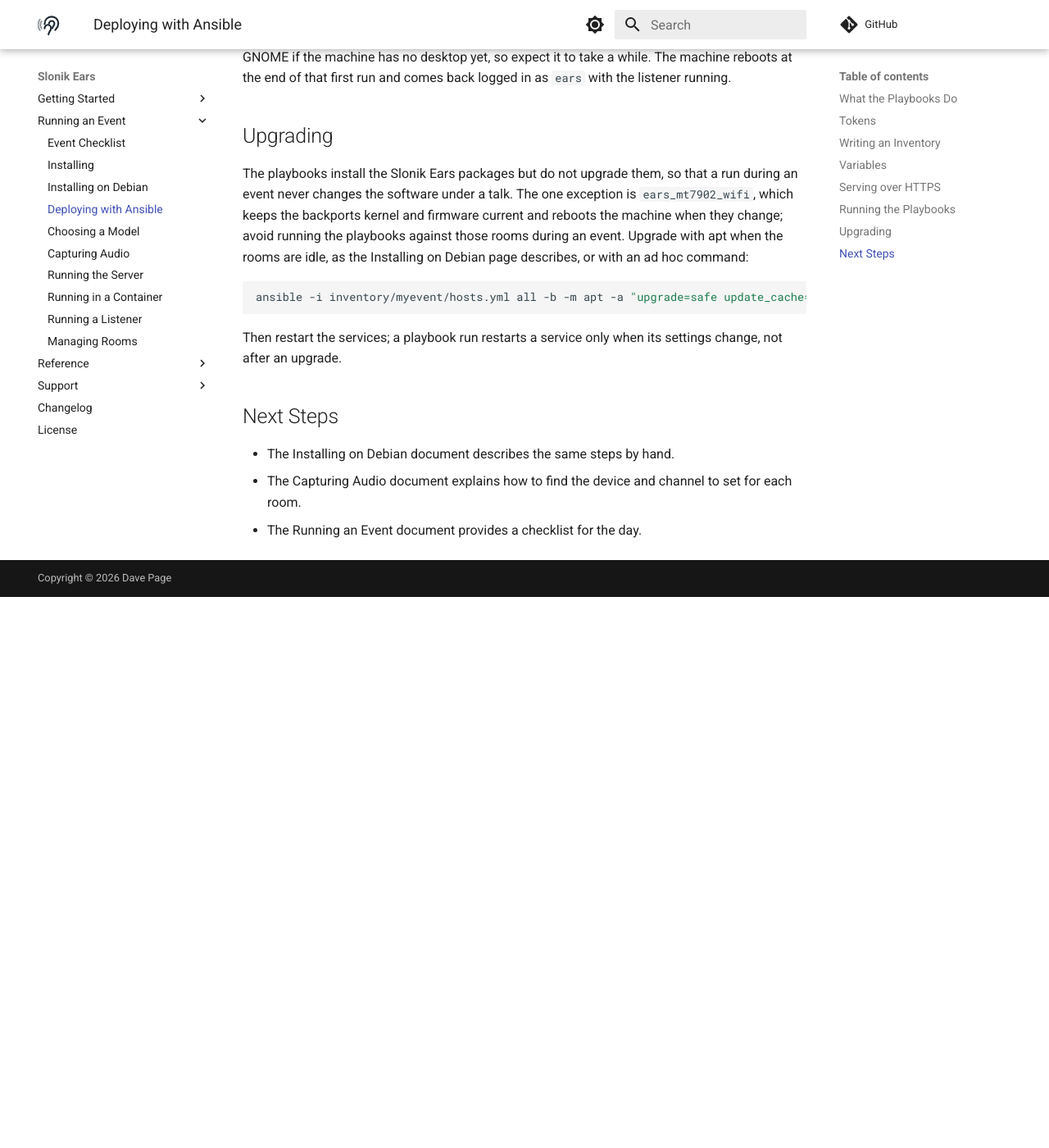
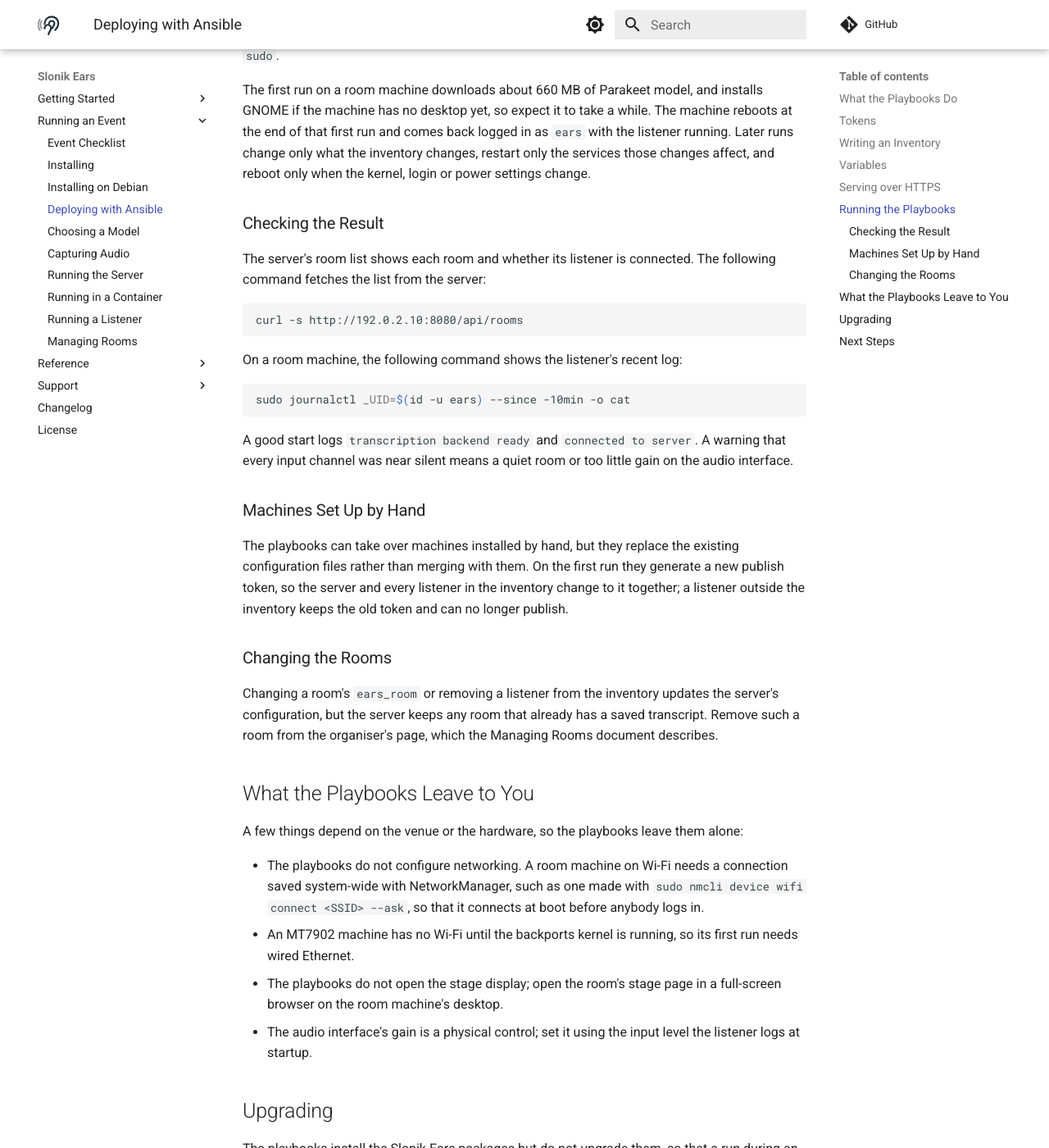
Before and after one commit to dpage/slonik-ears, an MkDocs documentation site: the page built from docs/ansible.md, in a window 1280 px wide and 1400 px high, scrolled down 5442 px. Shown: the whole window at 82% size. Built offline with MkDocs 1.6.1 and Material for MkDocs 9.7.7, drawn with Linux system fonts in a browser that asks for light colours; comment, search, counter and statistics services are not loaded; before the commit the page ends 6170 px from its top, so only the background shows below that; some of the changed text lies outside the part shown.

Commit message:
Document checking, adopting and restarting Ansible-managed machines
Cover what testing on real machines showed the page was missing: how to
check a run, what happens to hand-built machines and removed rooms,
what the playbooks leave to the operator, and how to restart the
services after an upgrade.

````diff
--- a/docs/ansible.md
+++ b/docs/ansible.md
@@ -145,6 +145,7 @@ the defaults live in each role's `defaults/main.yml`:
 | `ears_domain` | All | Empty | A domain name for the server; setting it adds Caddy and HTTPS. |
 | `ears_acme_email` | All | Empty | The address Let's Encrypt writes to about the certificate. |
 | `ears_server_url` | All | Derived | The address listeners and attendees use; override it when the rooms reach the server by another name. |
+| `ears_credentials_dir` | All | `credentials/` beside the inventory | Where the generated tokens are kept on the machine running Ansible. |
 | `ears_apt_url` | All | The project's repository | The Slonik Ears apt repository, for a mirror of your own. |
 
 Without `ears_domain`, the server answers plain HTTP on port 8080 and
@@ -191,7 +192,61 @@ add `--limit room-a` to work on a single room machine. Drop
 The first run on a room machine downloads about 660 MB of Parakeet
 model, and installs GNOME if the machine has no desktop yet, so expect
 it to take a while. The machine reboots at the end of that first run
-and comes back logged in as `ears` with the listener running.
+and comes back logged in as `ears` with the listener running. Later runs
+change only what the inventory changes, restart only the services those
+changes affect, and reboot only when the kernel, login or power settings
+change.
+
+### Checking the Result
+
+The server's room list shows each room and whether its listener is
+connected. The following command fetches the list from the server:
+
+```bash
+curl -s http://192.0.2.10:8080/api/rooms
+```
+
+On a room machine, the following command shows the listener's recent
+log:
+
+```bash
+sudo journalctl _UID=$(id -u ears) --since -10min -o cat
+```
+
+A good start logs `transcription backend ready` and
+`connected to server`. A warning that every input channel was near silent means a
+quiet room or too little gain on the audio interface.
+
+### Machines Set Up by Hand
+
+The playbooks can take over machines installed by hand, but they
+replace the existing configuration files rather than merging with them.
+On the first run they generate a new publish token, so the server and
+every listener in the inventory change to it together; a listener
+outside the inventory keeps the old token and can no longer publish.
+
+### Changing the Rooms
+
+Changing a room's `ears_room` or removing a listener from the inventory
+updates the server's configuration, but the server keeps any room that
+already has a saved transcript. Remove such a room from the organiser's
+page, which the Managing Rooms document describes.
+
+## What the Playbooks Leave to You
+
+A few things depend on the venue or the hardware, so the playbooks leave
+them alone:
+
+- The playbooks do not configure networking. A room machine on Wi-Fi
+  needs a connection saved system-wide with NetworkManager, such as one
+  made with `sudo nmcli device wifi connect <SSID> --ask`, so that it
+  connects at boot before anybody logs in.
+- An MT7902 machine has no Wi-Fi until the backports kernel is running,
+  so its first run needs wired Ethernet.
+- The playbooks do not open the stage display; open the room's stage
+  page in a full-screen browser on the room machine's desktop.
+- The audio interface's gain is a physical control; set it using the
+  input level the listener logs at startup.
 
 ## Upgrading
 
@@ -207,8 +262,15 @@ page describes, or with an ad hoc command:
 ansible -i inventory/myevent/hosts.yml all -b -m apt -a "upgrade=safe update_cache=true"
 ```
 
-Then restart the services; a playbook run restarts a service only when
-its settings change, not after an upgrade.
+Then restart the services, because a playbook run restarts a service
+only when its settings change, not after an upgrade. The following
+commands restart the server, then the transcription server and listener
+on every room machine:
+
+```bash
+ansible -i inventory/myevent/hosts.yml ears_server -b -m systemd -a "name=slonik-ears-server state=restarted"
+ansible -i inventory/myevent/hosts.yml ears_listeners -b -m shell -a "systemctl try-restart sherpa-onnx-server whisper-server && systemctl --user -M ears@ daemon-reload && systemctl --user -M ears@ restart slonik-ears-listener"
+```
 
 ## Next Steps
 
````
Also changed, not shown: docs/running_an_event.md (+2 -0 lines).
